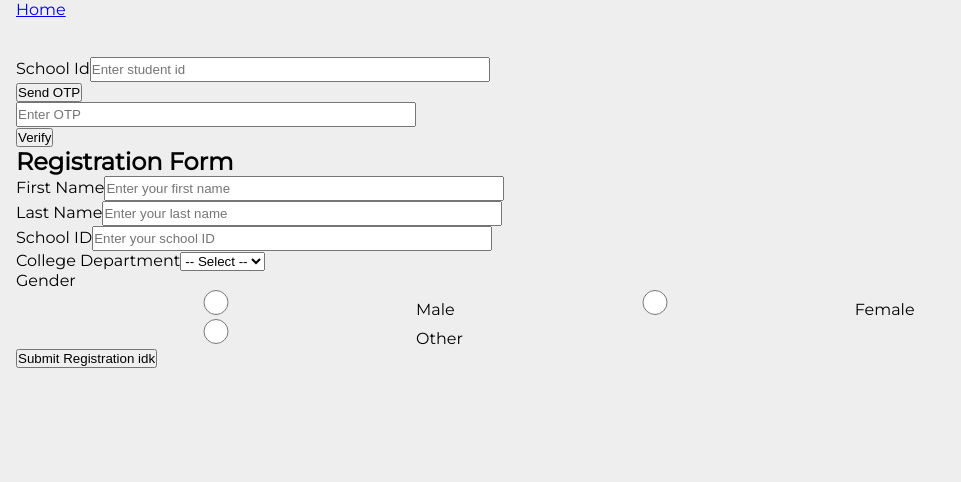
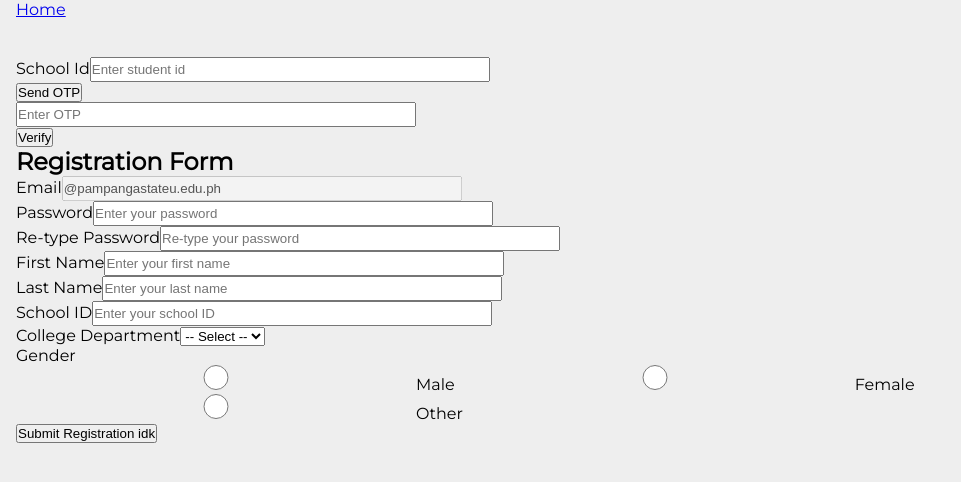
Before and after one commit to rachensan/INsys-rachensan, a React (Vite) app in the folder frontend/: page /register/teacher in a window 1280 px wide. Shown: the top 482 px of the page, without its empty margins (0-961 px from the left). Built offline with nearby package versions, Linux system fonts and the light colour scheme; a web font is replaced by a local one.

Commit message:
Fix: register form password and disabled verification-inputs/buttons after verification

```diff
--- a/frontend/src/App.jsx
+++ b/frontend/src/App.jsx
@@ -10,6 +10,7 @@ import SelectedSection from './teacherS/handleExam/2-Section';
 import AllQuestions from './teacherS/handleExam/3-AllQuesType';
 import Identification from './teacherS/handleExam/3-Identification';
 import RegisterTeacher from './pages/RegisterTeacher.jsx';
+import Login from './pages/Login.jsx';
 
 function App() {
   return(
@@ -21,6 +22,7 @@ function App() {
         <Route path='/handle-exam/:id' element={<HandleExam />} />
         <Route path='/register/student' element={<RegisterStudent />} />
         <Route path='/register/teacher' element={<RegisterTeacher />} />
+        <Route path='/login' element={<Login />} />
       </Routes>
     </BrowserRouter>
   )
--- /dev/null
+++ b/frontend/src/components/Buttons.jsx
@@ -0,0 +1,16 @@
+import React from "react";
+
+function Button({ label = "Submit", type = "button", disabled = false, onClick }) {
+  return (
+    <button type={type} disabled={disabled} onClick={onClick}>
+      {label}
+    </button>
+  );
+}
+
+export default Button;
+
+//TYPES OF BUTTON
+//"BUTTON" = <Button label="Click Me" onClick={sumFunction} />
+//"SUBMIT" = <Button label="Register" type="submit" />
+//"RESET" = <Button label="Reset Form" type="reset" />
--- a/frontend/src/components/InputFields.jsx
+++ b/frontend/src/components/InputFields.jsx
@@ -1,6 +1,6 @@
 import React from "react";
 
-function InputField ({ label, type="text", name, value, onChange, placeholder }) {
+function InputField ({ label, type="text", name, value, onChange, placeholder, disabled=false }) {
   return (
     <>
     <div>
@@ -12,6 +12,7 @@ function InputField ({ label, type="text", name, value, onChange, placeholder })
         value={value}
         onChange={onChange}
         placeholder={placeholder}
+        disabled={disabled}
       />
     </div>
     </>
--- a/frontend/src/pages/RegisterStudent.jsx
+++ b/frontend/src/pages/RegisterStudent.jsx
@@ -3,11 +3,13 @@ import { useEffect, useState } from "react";
 import InputField from "../components/InputFields.jsx"
 import RadioButton from "../components/RadioButton.jsx";
 import SelectField from "../components/SelectFields.jsx";
+import Button from '../components/Buttons.jsx';
 
 function RegisterStudent() {
   const [formRegister, setFormRegister] = useState({
     username: "",
     password: "",
+    retypePassword: "",
     firstName: "",
     lastName: "",
     userGender: "",
@@ -43,6 +45,8 @@ function RegisterStudent() {
     e.preventDefault();
     if (!isVerified) return alert("Verify your email first");
 
+    if (formRegister.password !== formRegister.retypePassword) return alert("Passwords do not match");
+
     axios.post("http://localhost:3000/api/student/register/user-info", formRegister)
       .then(res => {
         console.log(res.data.message);
@@ -63,25 +67,49 @@ function RegisterStudent() {
 
   return (
     <>
+    <div>
     <InputField
       label="School Id"
       name="username"
       value={formRegister.username}
       onChange={handleChange}
       placeholder="Enter student id"
+      disabled={isVerified}
     />
-    <button onClick={handleSendOtp}>Send OTP</button>
+    <Button onClick={handleSendOtp} label='Send OTP' disabled={isVerified}/>
 
     <InputField
       name="code" //otp
       value={code}
       onChange={(e) => setCode(e.target.value)}
       placeholder="Enter OTP"
+      disabled={isVerified}
     />
-    <button onClick={handleVerifyOtp}>Verify</button>
+    <Button onClick={handleVerifyOtp} label='Verify' disabled={isVerified}/>
 
     <form onSubmit={handleSubmit}>
       <h2> Registration Form </h2>
+      <InputField
+        label="Email"
+        name="email"
+        value={`${formRegister.username}@pampangastateu.edu.ph`}
+        placeholder="Enter your first name"
+        disabled={true}
+      />
+      <InputField
+        label="Password"
+        name="password"
+        value={formRegister.password}
+        onChange={handleChange}
+        placeholder="Enter your password"
+      />
+      <InputField
+        label="Re-type Password"
+        name="retypePassword"
+        value={formRegister.retypePassword}
+        onChange={handleChange}
+        placeholder="Re-type your password"
+      />
       <InputField
         label="First Name"
         name="firstName"
@@ -120,10 +148,10 @@ function RegisterStudent() {
           { label: "Other", value: "Other" }
         ]}
       />
-      <button type="submit">Submit Registration idk</button>
+      <Button type="submit" label='Submit Registration idk'/>
       {/* triggers <form onSubmit={handleSubmit}/> */}
     </form>
-
+    </div>
     </>
   );
 }
--- a/frontend/src/pages/RegisterTeacher.jsx
+++ b/frontend/src/pages/RegisterTeacher.jsx
@@ -3,12 +3,14 @@ import { useEffect, useState } from "react";
 import InputField from "../components/InputFields.jsx"
 import RadioButton from "../components/RadioButton.jsx";
 import SelectField from "../components/SelectFields.jsx";
+import Button from '../components/Buttons.jsx';
 
 function RegisterTeacher() {
   const [formRegister, setFormRegister] = useState({
     username: "",
     schoolId: "",
     password: "",
+    retypePassword: "",
     firstName: "",
     lastName: "",
     userGender: "",
@@ -44,6 +46,7 @@ function RegisterTeacher() {
   const handleSubmit = (e) => {
     e.preventDefault();
     if (!isVerified) return alert("Verify your email first");
+    if (formRegister.password !== formRegister.retypePassword) return alert("Passwords do not match");
 
     axios.post("http://localhost:3000/api/teacher/register/user-info", formRegister)
       .then(res => {
@@ -71,19 +74,42 @@ function RegisterTeacher() {
       value={formRegister.username}
       onChange={handleChange}
       placeholder="Enter student id"
+      disabled={isVerified}
     />
-    <button onClick={handleSendOtp}>Send OTP</button>
+    <Button onClick={handleSendOtp} label='Send OTP' disabled={isVerified}/>
 
     <InputField
       name="code" //otp
       value={code}
       onChange={(e) => setCode(e.target.value)}
       placeholder="Enter OTP"
+      disabled={isVerified}
     />
-    <button onClick={handleVerifyOtp}>Verify</button>
+    <Button onClick={handleVerifyOtp} label='Verify' disabled={isVerified}/>
 
     <form onSubmit={handleSubmit}>
       <h2> Registration Form </h2>
+      <InputField
+        label="Email"
+        name="email"
+        value={`${formRegister.username}@pampangastateu.edu.ph`}
+        placeholder="Enter your first name"
+        disabled={true}
+      />
+      <InputField
+        label="Password"
+        name="password"
+        value={formRegister.password}
+        onChange={handleChange}
+        placeholder="Enter your password"
+      />
+      <InputField
+        label="Re-type Password"
+        name="retypePassword"
+        value={formRegister.retypePassword}
+        onChange={handleChange}
+        placeholder="Re-type your password"
+      />
       <InputField
         label="First Name"
         name="firstName"
@@ -129,8 +155,7 @@ function RegisterTeacher() {
           { label: "Other", value: "Other" }
         ]}
       />
-      <button type="submit">Submit Registration idk</button>
-      {/* triggers <form onSubmit={handleSubmit}/> */}
+      <Button type="submit" label='Submit Registration idk'/>
     </form>
 
     </>
```
Also changed, not shown: 1 other file (tests, documents, lock files or other folders).
